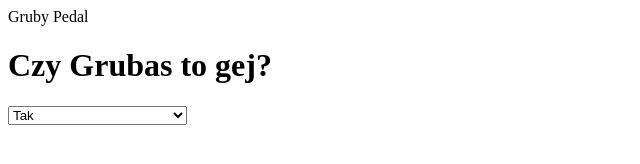
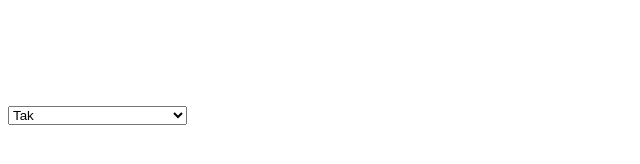
Before and after one commit to Cichyyyy/cichyyy.github.io, a plain HTML site: page index.html in a window 1280 px wide. Shown: the whole page, without its empty margins (0-640 px from the left). Drawn offline with Linux system fonts and the light colour scheme.

Commit message:
Update index.html

```diff
--- a/index.html
+++ b/index.html
@@ -3,10 +3,16 @@
 <html>
     <head>
         <tilte>Gruby Pedal</tilte>
+        <style>
+            body {
+                color: white;
+                background: green:
+            }
+        </style>
     </head>
     <body>
-        <h1><tilte>Czy Grubas to gej?</tilte></h1>
-  <select name ="czy gruby to gej?">
+        <h1>Czy Grubas to gej?</h1>
+  <select name ="czy gruby to gej?" aligin = "left">
      <option value="tak">Tak</option>
      <option value="tak1">Tak lecz tego nie pokazuje</option>
      <option value="tak2">Tak i to okazuje</option>
```
